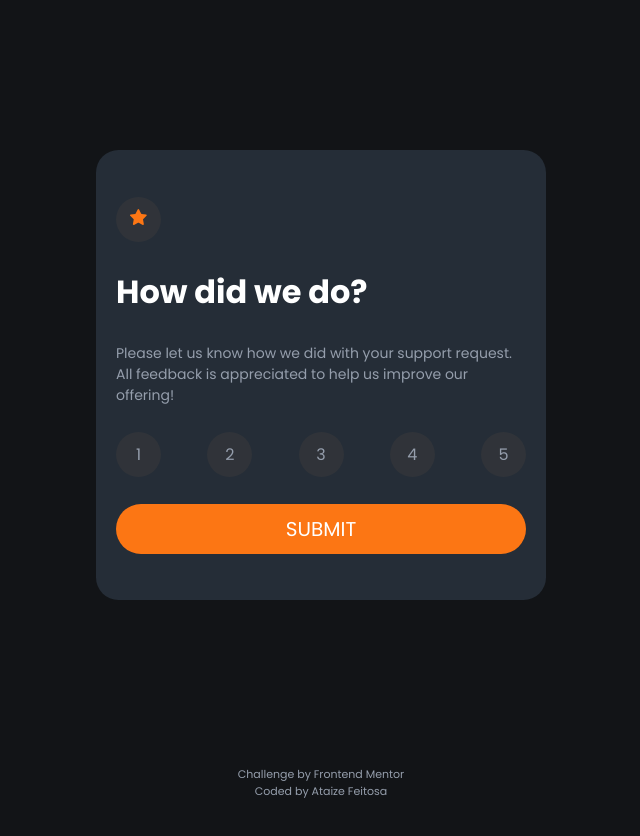
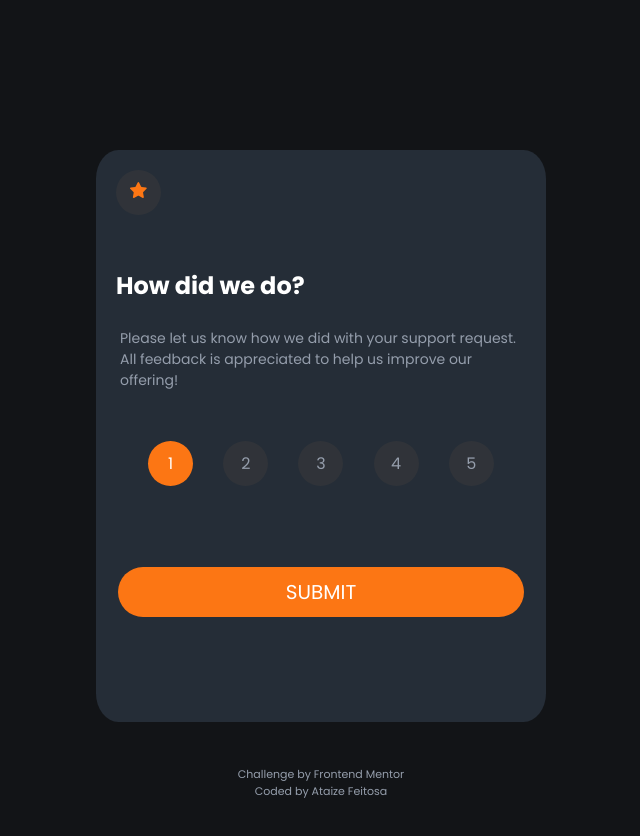
Before and after one commit to Ataize/Interactive-rating-component-solution, a website: page index.html in a window 1280 px wide. Shown: the top 836 px of the page, without its empty margins (319-959 px from the left). Before the commit the page ends 800 px from the top, so only its background shows below. Drawn offline with Linux system fonts and the light colour scheme.

Commit message:
Acessibilidade

```diff
--- /dev/null
+++ b/assets/js/form.js
@@ -0,0 +1,30 @@
+const spanSelected = document.querySelector(".span-selected");
+// let score;
+function updateScore(score) {
+  // Remove a classe 'selected' de todas as pontuações
+  const scores = document.querySelectorAll(".score");
+
+  scores.forEach((scoreItem) => {
+    scoreItem.classList.remove("action");
+  });
+
+  // Adiciona a classe selected a pontuação clicada:
+  const selectedScore = document.getElementById(`score${score}`);
+
+  selectedScore.classList.add("action");
+
+  spanSelected.textContent = score;
+  console.log(score);
+  console.log(spanSelected);
+}
+
+function myScore(event) {
+  const container1 = document.querySelector(".request");
+  const container2 = document.querySelector(".thank");
+  console.log(spanSelected);
+  event.preventDefault();
+
+  // Esconde a classe "container1" e exibe a classe "container2"
+  container1.classList.add("hidden");
+  container2.classList.remove("hidden");
+}
--- a/assets/js/index.js
+++ b/assets/js/index.js
@@ -1,24 +1,26 @@
 const page = document.querySelector("body");
-const container1 = document.querySelector(".main-container");
+const container1 = document.querySelector(".request");
 const container2 = document.querySelector(".thank");
 const btn = document.querySelector(".btn-submit");
-const score = document.querySelectorAll(".score");
+const score = document.querySelectorAll(".score input");
 const span = document.querySelector(".span-selected");
 if (page) {
   score.forEach((element) => {
     element.addEventListener("click", (event) => {
-      score.forEach((element) => {
-        element.classList.remove("action");
-      });
-      event.target.classList.add("action");
-      let myScore = event.target.textContent;
+      let pai = event.target;
+      console.log(pai);
+      // pai.classList.toggle("action");
+      pai.classList.remove("action");
+      pai.classList.add("action");
+      let myScore = event.target.value;
       console.log(myScore);
       span.innerHTML = `You selected ${myScore} out of 5`;
     });
   });
-
-  btn.addEventListener("click", () => {
+  btn.addEventListener("click", (e) => {
+    e.preventDefault();
     container1.classList.add("hidden");
     container2.classList.remove("hidden");
+    console.log("botão clicado");
   });
 }
--- a/assets/sass/main.scss
+++ b/assets/sass/main.scss
@@ -18,11 +18,11 @@
     border-radius: 5%;
     width: 350px;
     min-height: 450px;
-    display: flex;
-    flex-direction: column;
-    justify-content: space-evenly;
     margin-top: 150px;
     padding: 20px;
+    // display: flex;
+    // flex-direction: column;
+    // justify-content: space-evenly;
 
     .image,
     .score {
@@ -32,6 +32,14 @@
       background-color: var(--medium-grey);
       text-align: center;
       padding: 10px;
+      margin-bottom: 30px;
+    }
+    form {
+      display: flex;
+      justify-content: space-around;
+      flex-direction: column;
+      height: 80%;
+      margin-top: 40px;
     }
 
     .title {
@@ -45,16 +53,26 @@
       font-weight: 400;
       font-size: 14px;
     }
-    ul {
+    fieldset {
+      border-style: none;
+      padding: 0;
+      display: flex;
+      height: 80%;
+      flex-direction: column;
+      justify-content: space-evenly;
+    }
+    input[type="radio"] {
+      display: none;
+      visibility: hidden;
+    }
+    .scores {
       display: flex;
       width: 100%;
       margin: 0;
       padding: 0;
-      justify-content: space-between;
+      justify-content: space-evenly;
       color: var(--light-grey);
-      .score {
-        list-style: none;
-      }
+
       :hover {
         background-color: var(--light-grey);
         color: var(--white);
@@ -62,6 +80,9 @@
       .action {
         background-color: var(--orange);
         color: var(--white);
+      }
+      .score {
+        list-style: none;
       }
     }
     .btn-submit {
@@ -72,22 +93,35 @@
       border-radius: 25px;
       font-size: 20px;
       border: none;
+      width: 100%;
     }
   }
   .hidden {
     display: none;
     visibility: hidden;
   }
+  .request,
   .thank {
+    // display: contents;
+    height: 100%;
+  }
+  .thank {
+    flex-direction: column;
+    display: flex;
     align-items: center;
     justify-content: space-evenly;
 
     .selected {
-      background-color: var(--medium-grey);
+      background-color: var(--orange);
       color: var(--orange);
       padding: 16px;
       border-radius: 25px;
       width: 220px;
+      display: flex;
+      justify-content: center;
+      .span-selected {
+        color: #fff;
+      }
     }
     .description {
       text-align: center;
--- a/index.html
+++ b/index.html
@@ -20,6 +20,7 @@
   </head>
   <body class="page">
     <main class="main-container">
+      <section class="request">
         <div class="image">
           <svg width="17" height="16" xmlns="http://www.w3.org/2000/svg">
             <path
@@ -28,22 +29,48 @@
             />
           </svg>
         </div>
+        <form class="myForm">
           <h1 class="title">How did we do?</h1>
-      <p class="description">
-        Please let us know how we did with your support request. All feedback is
-        appreciated to help us improve our offering!
-      </p>
-      <ul class="scores">
-        <li class="score">1</li>
-        <li class="score">2</li>
-        <li class="score">3</li>
-        <li class="score">4</li>
-        <li class="score">5</li>
-      </ul>
-      <button class="btn-submit" type="submit">Submit</button>
-    </main>
+          <fieldset>
+            <legend class="description">
+              Please let us know how we did with your support request. All
+              feedback is appreciated to help us improve our offering!
+            </legend>
+            <div class="scores">
+              <div class="score action" id="score1" onclick="updateScore(1)">
+                <input type="radio" name="radio" id="score1" value="1" />
+                <label for="score1">1</label>
+              </div>
 
-    <aside class="main-container thank hidden">
+              <div class="score" id="score2" onclick="updateScore(2)">
+                <input type="radio" name="radio" id="score2" value="2" />
+                <label for="score2">2</label>
+              </div>
+
+              <div class="score" id="score3" onclick="updateScore(3)">
+                <input type="radio" name="radio" id="score3" value="3" />
+                <label for="score3">3</label>
+              </div>
+
+              <div class="score" id="score4" onclick="updateScore(4)">
+                <input type="radio" name="radio" id="score4" value="4" />
+                <label for="score4">4</label>
+              </div>
+
+              <div class="score" id="score5" onclick="updateScore(5)">
+                <input type="radio" name="radio" id="score5" value="5" />
+                <label for="score5">5</label>
+              </div>
+            </div>
+            <div>
+              <button class="btn-submit" type="submit" onclick="myScore(event)">
+                Submit
+              </button>
+            </div>
+          </fieldset>
+        </form>
+      </section>
+      <section class="thank hidden">
         <div>
           <svg width="162" height="108" xmlns="http://www.w3.org/2000/svg">
             <g fill="none">
@@ -145,7 +172,8 @@
           We appreciate you taking the time to give a rating. If you ever need
           more support, don’t hesitate to get in touch!
         </p>
-    </aside>
+      </section>
+    </main>
 
     <footer>
       <p class="attribution">
@@ -161,6 +189,6 @@
         >
       </p>
     </footer>
-    <script src="assets/js/index.js"></script>
+    <script src="assets/js/form.js"></script>
   </body>
 </html>
--- a/package.json
+++ b/package.json
@@ -1,4 +1,7 @@
 {
+  "scripts": {
+    "compile-sass": "sass assets/sass/main.scss assets/css/main.css"
+  },
   "dependencies": {
     "sass": "^1.60.0"
   }
```
Also changed, not shown: assets/css/main.css, 2 other files. Lines whose indentation alone changed are shown as unchanged.
